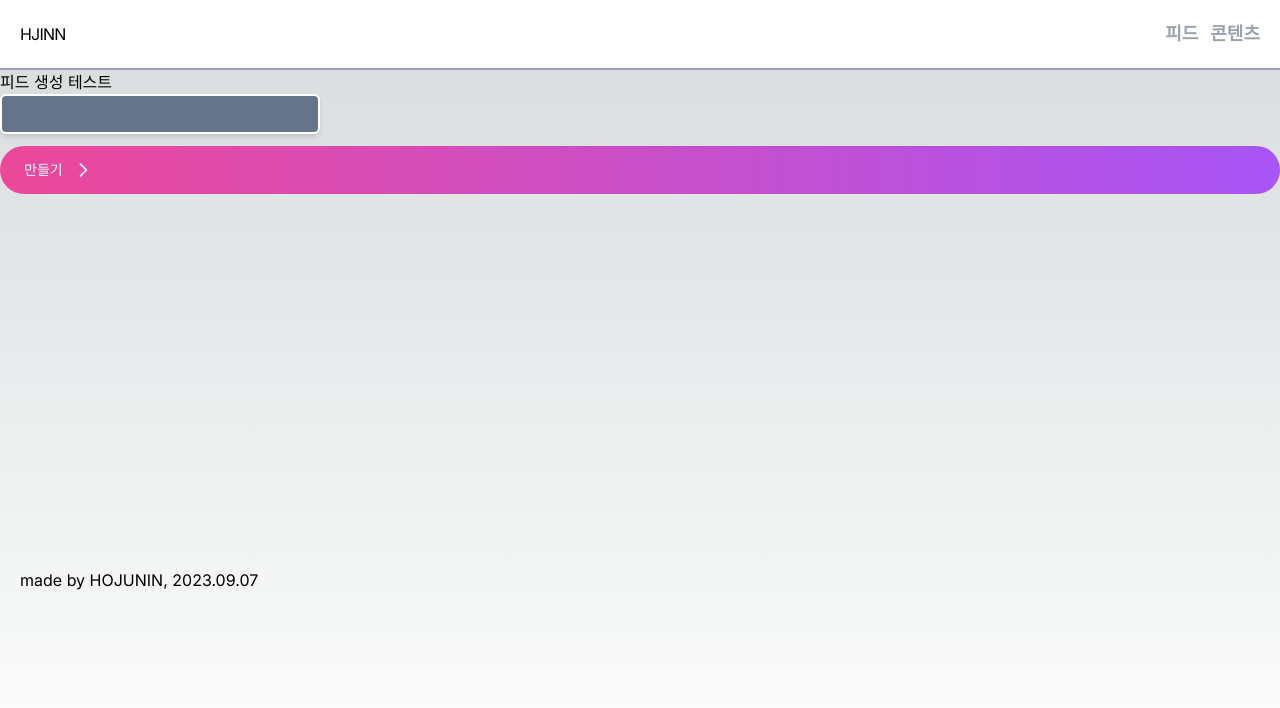
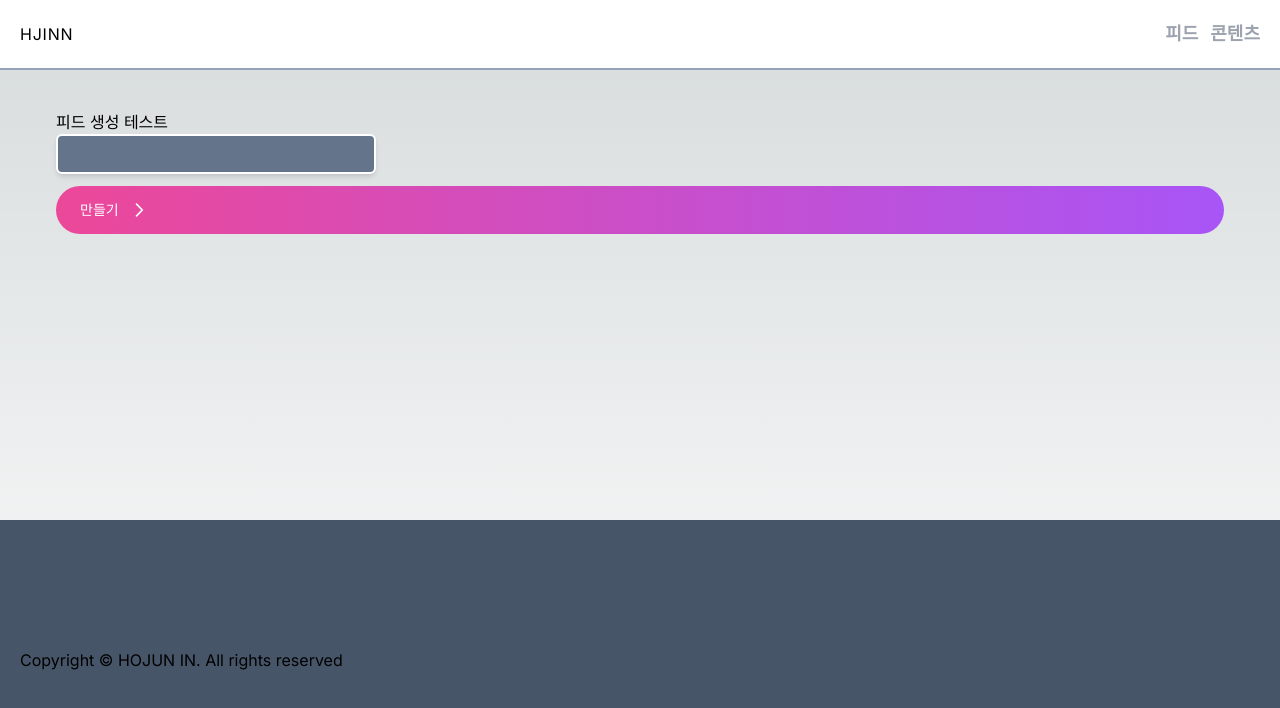
Before and after one commit to hojunin/blog-2.0, a Next.js app: page /feed/create in a window 1280 px wide. Shown: the top 708 px of the page. Built offline with nearby package versions, Linux system fonts and the light colour scheme.

Commit message:
feat FeedList 컴포넌트 구현

```diff
--- a/next.config.js
+++ b/next.config.js
@@ -2,6 +2,9 @@
 const nextConfig = {
   compiler: {
     removeConsole: process.env.NODE_ENV === 'production',
+  },
+  images: {
+    domains: ['avatars.githubusercontent.com'],
   },
   experimental: {
     serverActions: true,
--- a/src/app/feed/layout.tsx
+++ b/src/app/feed/layout.tsx
@@ -2,7 +2,7 @@ import { Metadata } from 'next';
 import React from 'react';
 
 const FeedLayout = async ({ children }: { children: React.ReactNode }) => {
-  return <div>{children}</div>;
+  return <div className="px-14 py-10">{children}</div>;
 };
 
 export default FeedLayout;
--- /dev/null
+++ b/src/components/common/button/index.tsx
@@ -0,0 +1,35 @@
+import React, { ButtonHTMLAttributes } from 'react';
+
+interface Props extends ButtonHTMLAttributes<HTMLButtonElement> {
+  label: string;
+}
+
+const Button = ({ label, ...props }: Props) => {
+  return (
+    <button
+      {...props}
+      className="relative group overflow-hidden px-6 h-12 rounded-full flex space-x-2 items-center bg-gradient-to-r from-pink-500 to-purple-500 hover:to-purple-600"
+    >
+      <span className="relative text-sm text-white">{label}</span>
+      <div className="flex items-center -space-x-3 translate-x-3">
+        <div className="w-2.5 h-[1.6px] rounded bg-white origin-left scale-x-0 transition duration-300 group-hover:scale-x-100"></div>
+        <svg
+          stroke-width="2"
+          stroke="currentColor"
+          viewBox="0 0 24 24"
+          fill="none"
+          className="h-5 w-5 stroke-white -translate-x-2 transition duration-300 group-hover:translate-x-0"
+          xmlns="http://www.w3.org/2000/svg"
+        >
+          <path
+            d="M9 5l7 7-7 7"
+            stroke-linejoin="round"
+            stroke-linecap="round"
+          ></path>
+        </svg>
+      </div>
+    </button>
+  );
+};
+
+export default Button;
--- a/src/components/feed/create-feed-form.tsx
+++ b/src/components/feed/create-feed-form.tsx
@@ -2,6 +2,7 @@
 import { createFeed } from '@/api/actions/feed';
 import useInput from '@/hooks/useInput';
 import React from 'react';
+import Button from '../common/button';
 
 const CreateFeedForm = () => {
   const { value: description, onChangeInput: onChangeDescription } = useInput();
@@ -16,26 +17,7 @@ const CreateFeedForm = () => {
         className="bg-slate-500 max-w-xs h-10 p-3 text-center border-white border-2 border-solid rounded-md shadow-md focus:text-blue-100"
       />
 
-      <button className="relative group overflow-hidden px-6 h-12 rounded-full flex space-x-2 items-center bg-gradient-to-r from-pink-500 to-purple-500 hover:to-purple-600">
-        <span className="relative text-sm text-white">만들기</span>
-        <div className="flex items-center -space-x-3 translate-x-3">
-          <div className="w-2.5 h-[1.6px] rounded bg-white origin-left scale-x-0 transition duration-300 group-hover:scale-x-100"></div>
-          <svg
-            stroke-width="2"
-            stroke="currentColor"
-            viewBox="0 0 24 24"
-            fill="none"
-            className="h-5 w-5 stroke-white -translate-x-2 transition duration-300 group-hover:translate-x-0"
-            xmlns="http://www.w3.org/2000/svg"
-          >
-            <path
-              d="M9 5l7 7-7 7"
-              stroke-linejoin="round"
-              stroke-linecap="round"
-            ></path>
-          </svg>
-        </div>
-      </button>
+      <Button label="만들기" />
     </form>
   );
 };
--- a/src/components/feed/feed-list-item.tsx
+++ b/src/components/feed/feed-list-item.tsx
@@ -1,4 +1,6 @@
 import { Feed } from '@/types/feed';
+import { getElapsedTime } from '@/utils/date';
+import Image from 'next/image';
 import React from 'react';
 
 interface Props {
@@ -6,7 +8,22 @@ interface Props {
 }
 
 const FeedListItem = ({ feedItem }: Props) => {
-  return <p>{feedItem.description}</p>;
+  return (
+    <li className="flex gap-3 items-center justify-start mb-3 border-border border-2 p-3 rounded-lg hover:border-primary">
+      <span className="rounded-full overflow-hidden">
+        <Image
+          src="https://avatars.githubusercontent.com/u/18079523?v=4"
+          alt="주인장 사진"
+          width={40}
+          height={40}
+        />
+      </span>
+      <div className="flex flex-col gap-2">
+        <p>{`hjinn - ${getElapsedTime(feedItem.created)}`}</p>
+        <p>{feedItem.description}</p>
+      </div>
+    </li>
+  );
 };
 
 export default FeedListItem;
--- a/src/components/feed/feed-list.tsx
+++ b/src/components/feed/feed-list.tsx
@@ -5,11 +5,11 @@ import FeedListItem from './feed-list-item';
 const FeedList = async () => {
   const feeds = await fetchFeeds();
   return (
-    <div>
+    <ul>
       {feeds.map((feed) => (
         <FeedListItem key={feed.id} feedItem={feed} />
       ))}
-    </div>
+    </ul>
   );
 };
 
--- a/src/components/layout/footer.tsx
+++ b/src/components/layout/footer.tsx
@@ -2,8 +2,8 @@ import React from 'react';
 
 const Footer = () => {
   return (
-    <footer className="px-5 py-52 min-h-fit">
-      <p>made by HOJUNIN, 2023.09.07</p>
+    <footer className="px-5 py-32 min-h-fit bg-slate-600">
+      <p>Copyright © HOJUN IN. All rights reserved</p>
     </footer>
   );
 };
--- a/src/components/layout/header.tsx
+++ b/src/components/layout/header.tsx
@@ -7,7 +7,7 @@ const Header = () => {
   const pathname = usePathname();
   return (
     <header className="px-5 py-5 sticky top-0 z-50 border-b-2 border-b-slate-400 bg-white flex items-center justify-between">
-      <Link className="-tracking-wider text-black" href={'/'}>
+      <Link className="tracking-wider text-black" href={'/'}>
         HJINN
       </Link>
 
```
